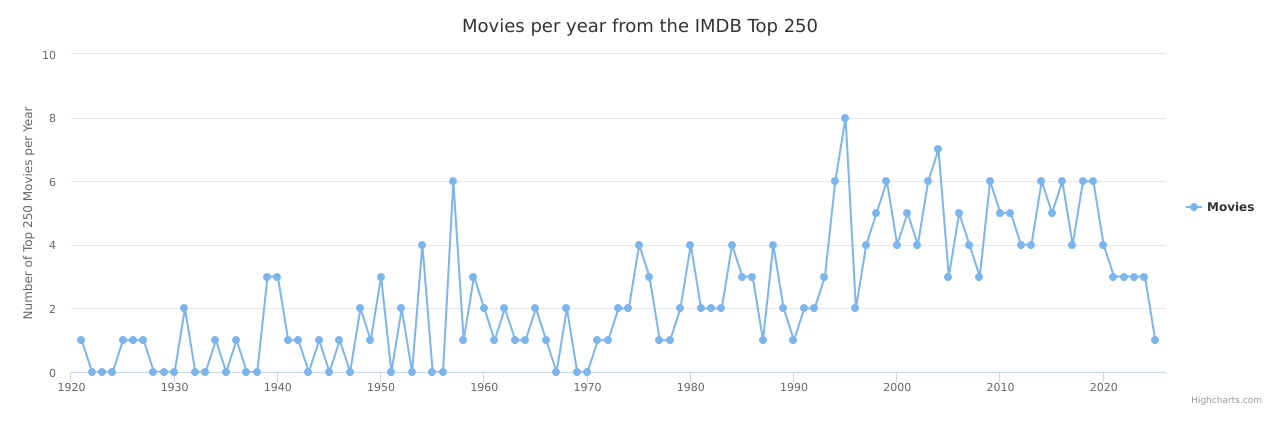
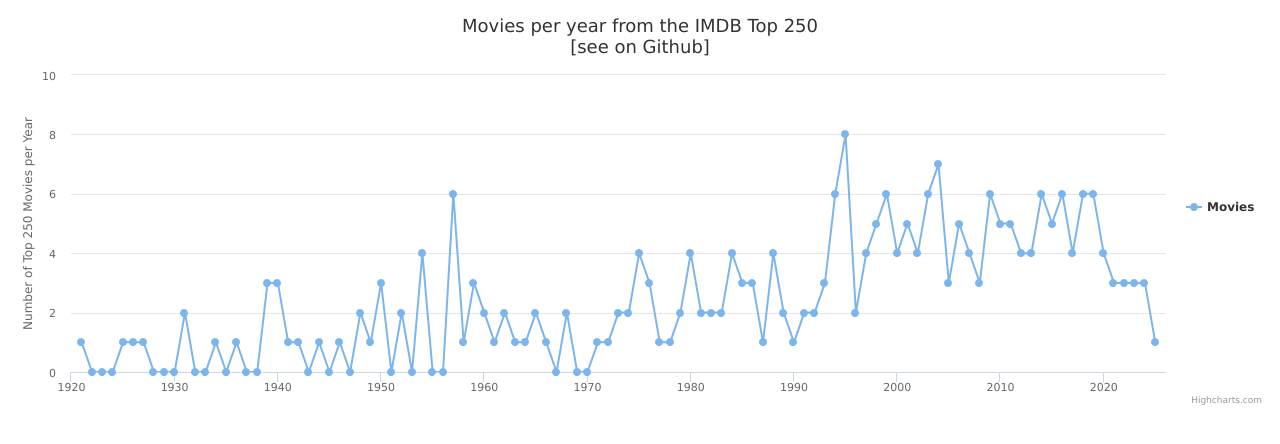
Before and after one commit to itsmethemojo/imdb-top-250-over-time, a plain HTML site: page index.html in a window 1280 px wide. Drawn offline with Linux system fonts and the light colour scheme.

Commit message:
fix links

```diff
--- a/graph.js
+++ b/graph.js
@@ -48,7 +48,7 @@ var runner = function() {
         },
 
       title: {
-          text: 'Movies per year from the IMDB Top 250'
+          text: 'Movies per year from the IMDB Top 250<br/><href="https://github.com/itsmethemojo/imdb-top-250-over-time">[see on Github]</a>'
         },
 
       yAxis: {
--- a/index.html
+++ b/index.html
@@ -1,3 +1,8 @@
+<html>
+  <head>
+  <title>Visualize IMDB Top 250 Movies over Time</title>
+  </head>
+  <body>
     <script src="static/highcharts.js"></script>
     <script src="static/jquery-3.2.1.min.js"></script>
 
@@ -6,3 +11,5 @@
     <div id="details"></div>
 
     <script src="graph.js"></script>
+  </body>
+</html>
```
Also changed, not shown: README.md. Lines whose indentation alone changed are shown as unchanged.
